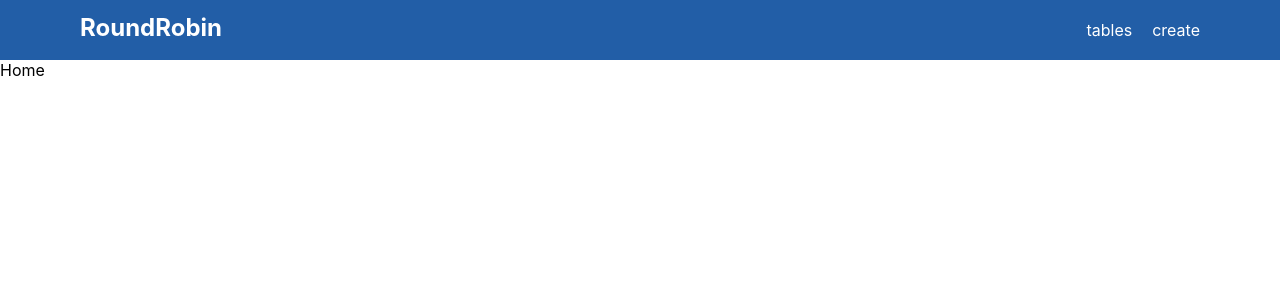
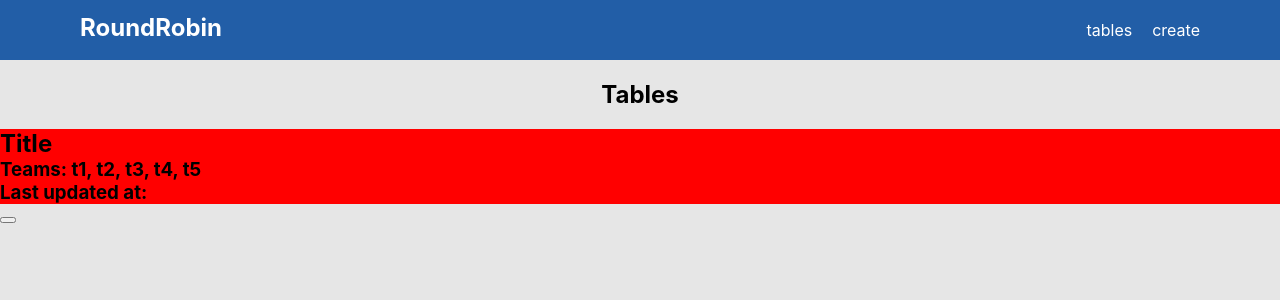
Before and after one commit to geraldhyw/round-robin-maker, a JavaScript app in the folder frontend/: page / in a window 1280 px wide. Shown: the top 300 px of the page. Built offline with nearby package versions, Linux system fonts and the light colour scheme; the HTML template or start-up script is replaced by a standard one.

Commit message:
implemented base template for home page

```diff
--- a/frontend/src/components/Navbar.js
+++ b/frontend/src/components/Navbar.js
@@ -4,17 +4,17 @@ import '../css/Navbar.css'
 const Navbar = () => {
   return (
     <header>
-			<div className='container'>
-				<div className='container-left'>
-					<Link to='/' className='link-title'>
+			<div className='nav-container'>
+				<div className='nav-container-left'>
+					<Link to='/' className='nav-link-title'>
 						RoundRobin
 					</Link>
 				</div>
-				<div className='container-right'>
-					<Link to='/' className='link-item'>
+				<div className='nav-container-right'>
+					<Link to='/' className='nav-link-item'>
 						tables
 					</Link>
-					<Link to='/table-form' className='link-item'>
+					<Link to='/table-form' className='nav-link-item'>
 						create
 					</Link>
 				</div>
--- /dev/null
+++ b/frontend/src/components/TableCard.js
@@ -0,0 +1,13 @@
+import '../css/TableCard.css'
+
+const TableCard = () => {
+  return (
+    <div className="card-container">
+        <h2>Title</h2>
+        <h3>Teams: t1, t2, t3, t4, t5</h3>
+        <h3>Last updated at:</h3>
+    </div>
+  )
+}
+
+export default TableCard
--- /dev/null
+++ b/frontend/src/css/Home.css
@@ -0,0 +1,5 @@
+.home-header {
+    display: flex;
+    justify-content: center;
+    padding: 20px 0px;
+}
--- a/frontend/src/css/Navbar.css
+++ b/frontend/src/css/Navbar.css
@@ -1,4 +1,4 @@
-.container {
+.nav-container {
     display: flex;
     flex-direction: row;
     justify-content: space-between;
@@ -7,30 +7,30 @@
     background-color: var(--primary-blue);
 }
 
-.container-right {
+.nav-container-right {
     display: flex;
     flex-direction: row;
 }
 
-.container-right > .link-item {
+.nav-container-right > .nav-link-item {
     margin-left: 20px;
 }
 
-.link-title, .link-item {
+.nav-link-title, .nav-link-item {
     text-decoration: none;
     color: var(--primary-white);
     padding: 20px 0px;
 }
 
-.link-title {
+.nav-link-title {
     font-weight: bold;
     font-size: 24px;
 }
 
-.link-item {
+.nav-link-item {
     font-weight: 400;
 }
 
-.link-item:hover, .link-title:hover {
+.nav-link-item:hover, .nav-link-title:hover {
     color: #b8b8b8;
 }
--- /dev/null
+++ b/frontend/src/css/TableCard.css
@@ -0,0 +1,3 @@
+.card-container {
+    background-color: red;
+}
--- a/frontend/src/index.css
+++ b/frontend/src/index.css
@@ -5,6 +5,7 @@ body {
     sans-serif;
   -webkit-font-smoothing: antialiased;
   -moz-osx-font-smoothing: grayscale;
+  background-color: var(--background-color);
 }
 
 code {
@@ -18,3 +19,7 @@ code {
   --primary-blue: #225EA7;
   --primary-white: white;
 }
+
+h1, h2, h3, h4 {
+  margin: 0;
+}
--- a/frontend/src/pages/Home.js
+++ b/frontend/src/pages/Home.js
@@ -1,6 +1,18 @@
+import '../css/Home.css'
+import TableCard from '../components/TableCard'
+
 const Home = () => {
   return (
-    <div>Home</div>
+		<div>
+		<div className="home-header">
+			<h2>Tables</h2>
+		</div>
+
+		<div className="home-body">
+			<TableCard />
+			<button></button>
+		</div>
+		</div>
   )
 }
 
```
